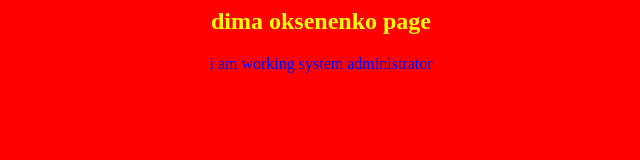
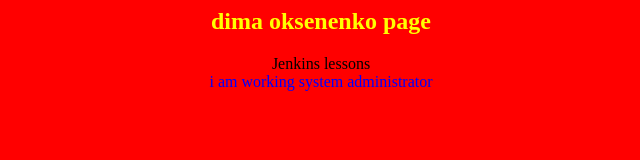
Before and after one commit to dimaoks/app-for-jenkins, a plain HTML site: page index.html in a window 1280 px wide. Shown: the whole page, without its empty margins (319-959 px from the left). Drawn offline with Linux system fonts and the light colour scheme.

Commit message:
add string

```diff
--- a/index.html
+++ b/index.html
@@ -2,6 +2,7 @@
 <body bgcolor=red>
 <center>
 <h2><font color=yellow>dima oksenenko page</font></h2>
+Jenkins lessons<br>
 <font color=blue>i am working system administrator</font>
 </center>
 </body>
```
